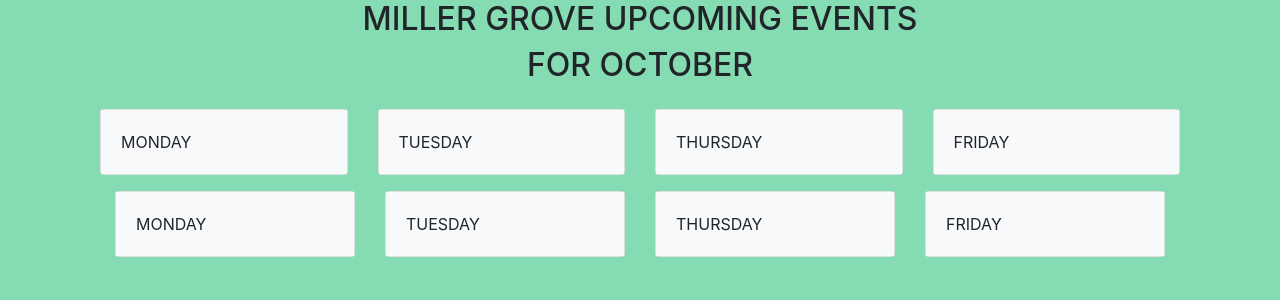
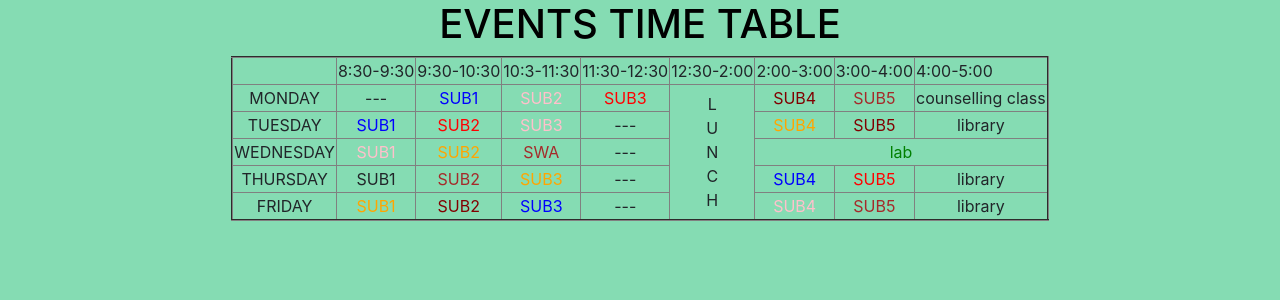
Before and after one commit to oleg-glingeanu/django-project, a Django app: page /articles/events/ in a window 1280 px wide. Shown: the part 56-356 px from the top of the page. Run offline with Django 3.2, Linux system fonts and the light colour scheme; some libraries are stand-ins or nearby versions.

Commit message:
Cleaned up some pages
HTML NV BAR PAGES

```diff
--- a/templates/events_page.html
+++ b/templates/events_page.html
@@ -1,82 +1,72 @@
 {% extends 'base.html' %}
 {% block title %}Home{% endblock title %}
 {% block content %}
-<!DOCTYPE html>
 <html>
-    <head>
-	<meta name="viewport" content="width=device-width, initial-scale=1.0">
-	<meta charset="UTF-8"/>
-	<link rel="stylesheet" href="https://stackpath.bootstrapcdn.com/bootstrap/4.3.1/css/bootstrap.min.css">
-  <title>EVENTS</title>
-  <h2 style="text-align: center ";>MILLER GROVE UPCOMING EVENTS</h2>
-  <h2 style="text-align: center ";>FOR OCTOBER</h2>
-    </head>
-    <body>
-<div class="container-fluid">
-  <div class="row">
-<div class="col-sm-3 mt-3">
-    <div class="card">
-  <div class="card-body bg-light">
-      MONDAY
-  </div>
-    </div>
-</div>
-<div class="col-sm-3 mt-3">
-    <div class="card">
-  <div class="card-body bg-light">
-      TUESDAY
-  </div>
-    </div>
-</div>
-<div class="col-sm-3 mt-3">
-    <div class="card">
-  <div class="card-body bg-light">
-      THURSDAY
-  </div>
-    </div>
-</div>
-<div class="col-sm-3 mt-3">
-    <div class="card">
-  <div class="card-body bg-light">
-      FRIDAY
-  </div>
-    </div>
-</div>
-  </div>
-  <div class="container-fluid">
-    <div class="row">
-  <div class="col-sm-3 mt-3">
-      <div class="card">
-    <div class="card-body bg-light">
-        MONDAY
-    </div>
-      </div>
-  </div>
-  <div class="col-sm-3 mt-3">
-      <div class="card">
-    <div class="card-body bg-light">
-        TUESDAY
-    </div>
-      </div>
-  </div>
-  <div class="col-sm-3 mt-3">
-      <div class="card">
-    <div class="card-body bg-light">
-        THURSDAY
-    </div>
-      </div>
-  </div>
-  <div class="col-sm-3 mt-3">
-      <div class="card">
-    <div class="card-body bg-light">
-        FRIDAY
-    </div>
-      </div>
-  </div>
-    </div>
-  <div class="container-fluid">
-  </div>
-</div>
+<head>
+   <title>time table</title>
+</head>
+<body bgcolor="skyblue">
+<H1><FONT COLOR="BLACK"><CENTER>EVENTS TIME TABLE</FONT></H1>
+<table border="2" cellspacing="3" align="center">
+<tr>
+ <td align="center">
+ <td>8:30-9:30
+ <td>9:30-10:30
+ <td>10:3-11:30
+ <td>11:30-12:30
+ <td>12:30-2:00
+ <td>2:00-3:00
+ <td>3:00-4:00
+ <td>4:00-5:00
+</tr>
+<tr>
+ <td align="center">MONDAY
+ <td align="center">---<td align="center"><font color="blue">SUB1<br>
+ <td align="center"><font color="pink">SUB2<br>
+ <td align="center"><font color="red">SUB3<br>
+ <td rowspan="6"align="center">L<br>U<br>N<br>C<br>H
+ <td align="center"><font color="maroon">SUB4<br>
+ <td align="center"><font color="brown">SUB5<br>
+ <td align="center">counselling class
+</tr>
+<tr>
+ <td align="center">TUESDAY
+ <td align="center"><font color="blue">SUB1<br>
+ <td align="center"><font color="red">SUB2<br>
+ <td align="center"><font color="pink">SUB3<br>
+ <td align="center">---
+ <td align="center"><font color="orange">SUB4<BR>
+ <td align="center"><font color="maroon">SUB5<br>
+ <td align="center">library
+</tr>
+<tr>
+ <td align="center">WEDNESDAY
+ <td align="center"><font color="pink">SUB1<br>
+ <td align="center"><font color="orange">SUB2<BR>
+ <td align="center"><font color="brown">SWA<br>
+ <td align="center">---
+ <td colspan="3" align="center"><font color="green"> lab
+</tr>
+<tr>
+ <td align="center">THURSDAY
+ <td align="center">SUB1<br>
+ <td align="center"><font color="brown">SUB2<br>
+ <td align="center"><font color="orange">SUB3<BR>
+ <td align="center">---
+ <td align="center"><font color="blue">SUB4<br>
+ <td align="center"><font color="red">SUB5<br>
+ <td align="center">library
+</tr>
+<tr>
+ <td align="center">FRIDAY
+ <td align="center"><font color="orange">SUB1<BR>
+ <td align="center"><font color="maroon">SUB2<br>
+ <td align="center"><font color="blue">SUB3<br>
+ <td align="center">---
+ <td align="center"><font color="pink">SUB4<br>
+ <td align="center"><font color="brown">SUB5<br>
+ <td align="center">library
+</tr>
 </body>
 </html>
 {% endblock content %}
--- a/templates/home.html
+++ b/templates/home.html
@@ -9,5 +9,6 @@
       <a class="btn btn-primary btn-lg" href="{% url 'article_list' %}"
       role="button">Go to Articles Page</a>
     </p>
+    <img src="/media/logo.jpg" alt="logo">
   </div>
 {% endblock content %}
```
Also changed, not shown: templates/news_page.html (+41 -5 lines), media/logo.jpg (added).
